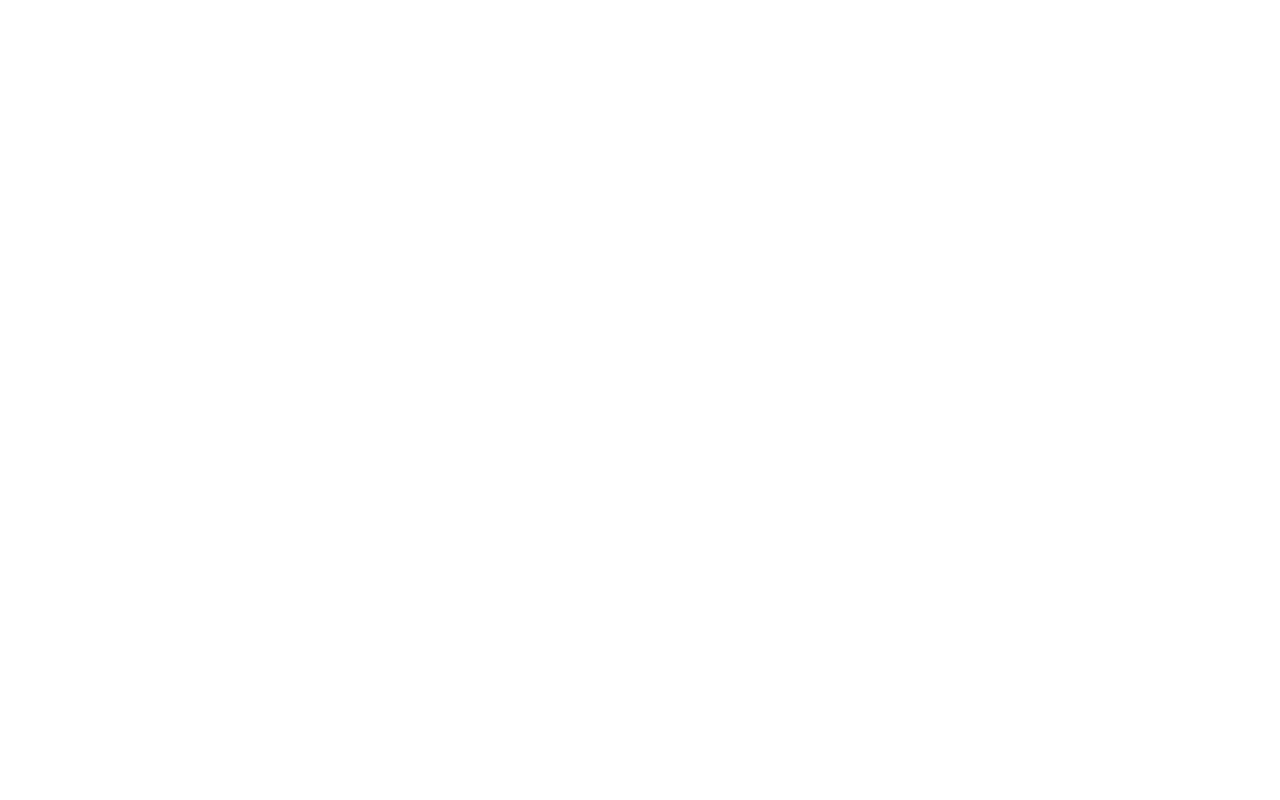
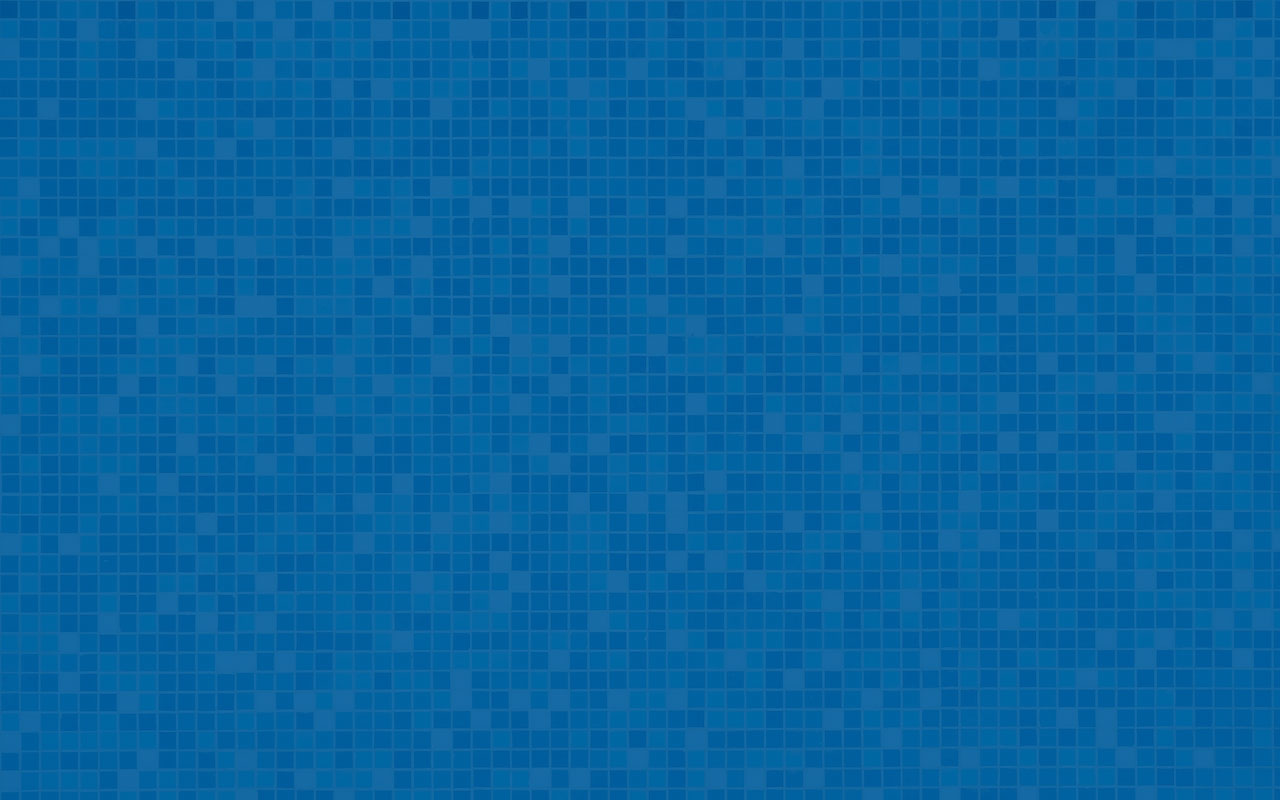
Before and after one commit to akbarishahpar/Sharcules, a website: page public/index.html in a window 1280 px wide. Drawn offline with Linux system fonts and the light colour scheme; the site is published under a folder, as on GitHub Pages, so addresses that start at the root find nothing.

Commit message:
fixing background issue

```diff
--- a/public/css/main.css
+++ b/public/css/main.css
@@ -11,5 +11,5 @@ body{
     display: flex;
     justify-content: center;
     align-items: center;
-    background-image: url('/assets/pool.jpg');
+    background-image: url('../assets/pool.jpg');
 }
```
